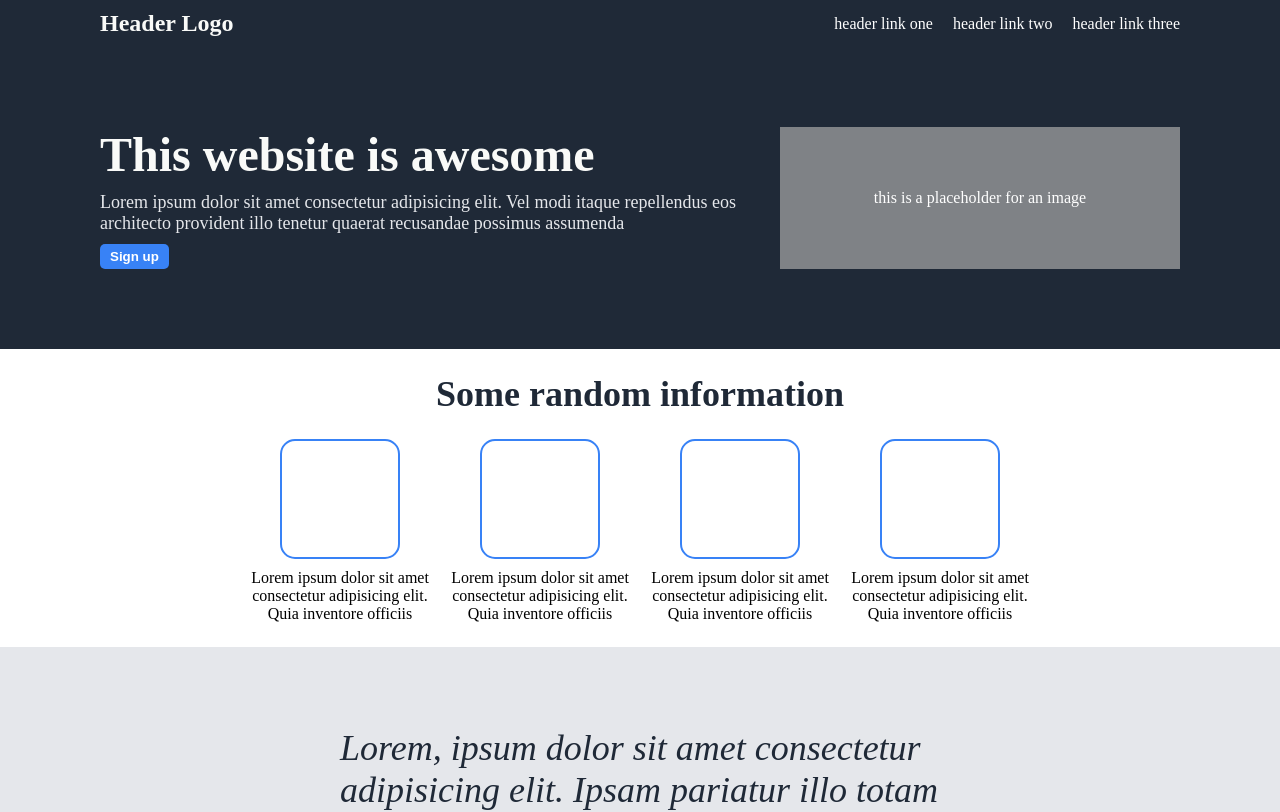
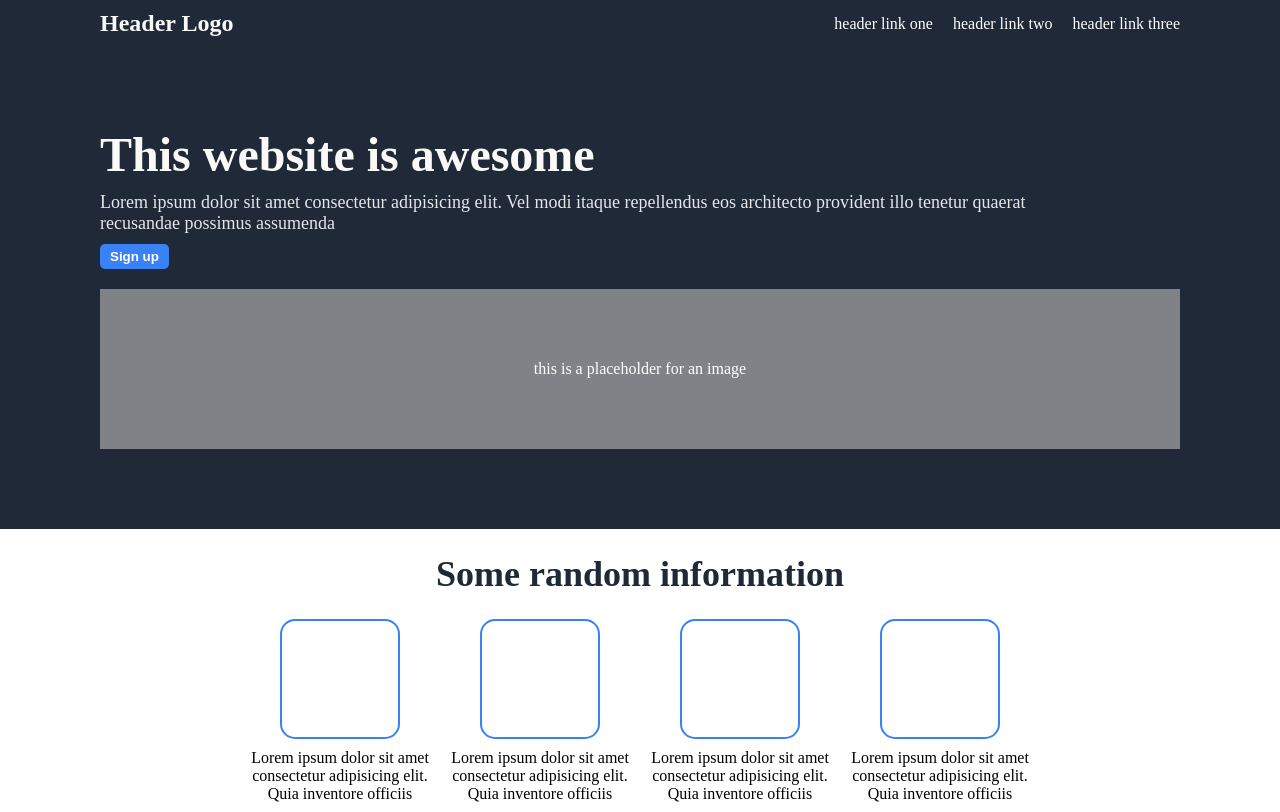
Before and after one commit to peter9918/odin-project, a plain HTML site: page index.html in a window 1280 px wide. Shown: the top 812 px of the page. Drawn offline with Linux system fonts and the light colour scheme.

Commit message:
fixed issue with image overflow in section 1.

```diff
--- a/styles.css
+++ b/styles.css
@@ -19,6 +19,7 @@ nav {
     align-items: center;
     background-color: #1f2937;
     padding: 10px 100px;
+    gap: 5px;
 }
 
 nav h3 {
@@ -37,6 +38,8 @@ nav ul {
     justify-content: space-between;
     padding: 80px 100px;
     gap: 20px;
+    flex-wrap: wrap;
+    /* width: fit-content; */
 }
 
 .s1-left {
@@ -44,6 +47,7 @@ nav ul {
     display: flex;
     flex-direction: column;
     gap: 10px;
+    max-width: 60rem;
 }
 
 .s1-left h2 {
@@ -63,9 +67,8 @@ nav ul {
     align-items: center;
     justify-content: center;
     flex-shrink: 0;
-    flex-grow: 10;
-    max-width: 600px;
-    min-width: 400px;
+    flex-grow: 2;
+    height: 10rem;
 }
 
 .s1-left .sign-up {
@@ -83,6 +86,7 @@ nav ul {
     flex-direction: column;
     align-items: center;
     padding: 0 100px 24px 100px;
+    text-align: center;
 }
 
 .s2-container h2 {
```
